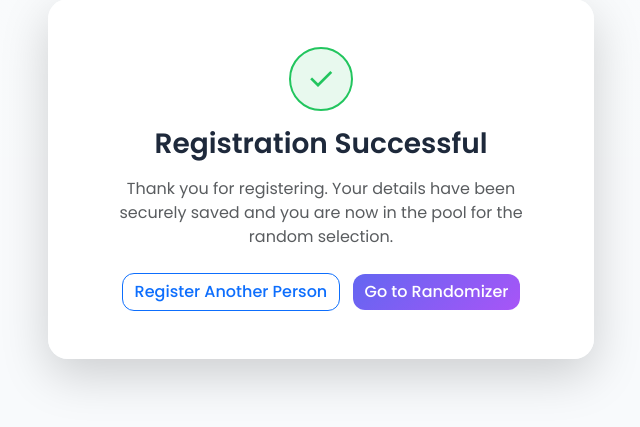
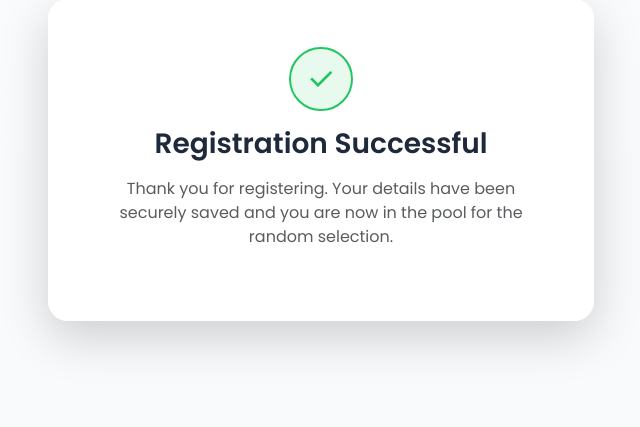
Before and after one commit to Himavisi1217/event-prm, a Flask app: page /success/1 in a window 1280 px wide. Shown: the part 106-533 px from the top of the page, without its empty margins (319-959 px from the left). Run offline with Flask 3, Linux system fonts and the light colour scheme.

Commit message:
fixed event.reg.form

```diff
--- a/templates/success.html
+++ b/templates/success.html
@@ -12,15 +12,7 @@
           Thank you for registering. Your details have been securely saved and
           you are now in the pool for the random selection.
         </p>
-        <a
-          href="{{ url_for('register', event_id=event_id) }}"
-          class="btn btn-outline-primary btn-modern me-2"
-        >
-          Register Another Person
-        </a>
-        <a href="{{ url_for('wheel', event_id=event_id) }}" class="btn btn-primary btn-modern">
-          Go to Randomizer
-        </a>
+        <!-- Buttons removed as per request: customers only register once -->
       </div>
     </div>
   </div>
```
